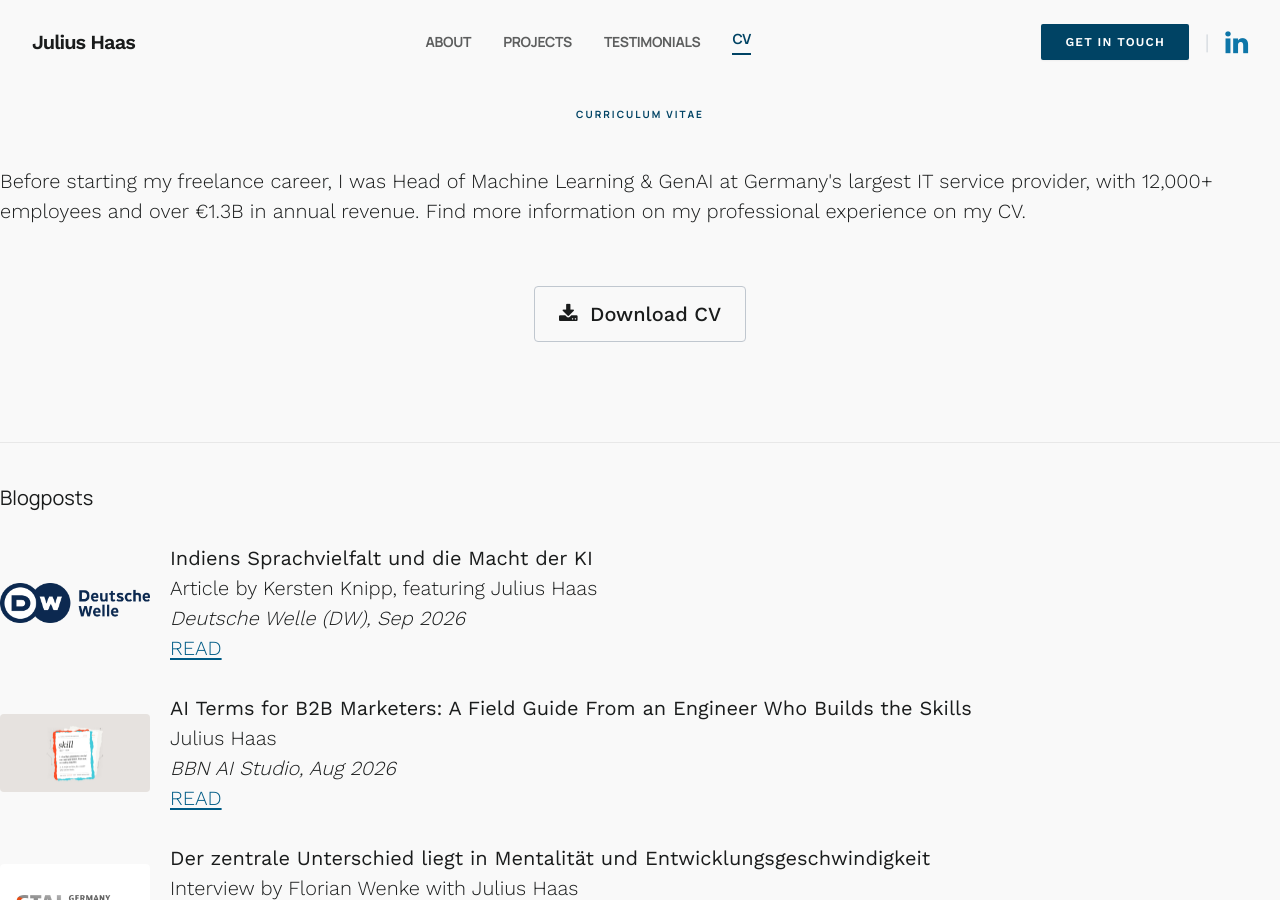
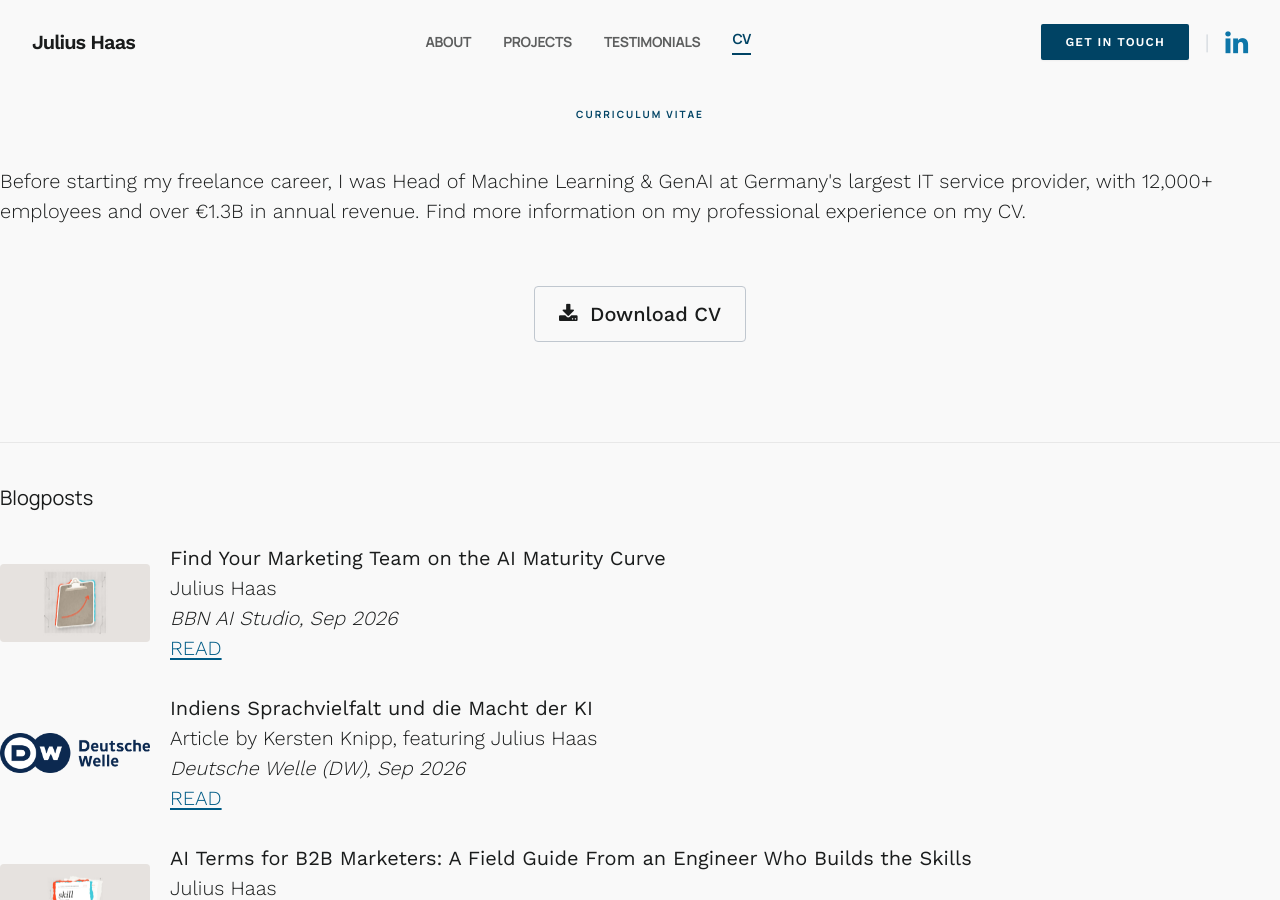
Before and after one commit to julhaas91/julhaas91.github.io, a Jekyll site: the page built from cv.html, in a window 1280 px wide and 900 px high. Built offline with Jekyll 4.4.1, drawn with Linux system fonts in a browser that asks for light colours; nearby versions of some CDN libraries; a style sheet for code colours, icons or effects is not loaded.

Commit message:
add ai maturity curve bbn article

```diff
--- a/cv.html
+++ b/cv.html
@@ -20,6 +20,16 @@ title: "CV"
 <div class="divider"></div>
 
 <h3 style="text-align:left; margin-bottom:1.5em;">Blogposts</h3>
+
+<div class="publication-entry">
+  <img src="/images/blogposts/bbn-ai-maturity-curve.jpg" alt="Blogpost thumbnail" class="publication-img">
+  <div class="publication-text">
+    <p><strong>Find Your Marketing Team on the AI Maturity Curve</strong><br>
+    Julius Haas<br>
+    <em>BBN AI Studio, Sep 2026</em><br>
+    <a href="https://www.bbn-ai.studio/en/blog/ai-maturity-curve-marketing-teams/" target="_blank">READ</a></p>
+  </div>
+</div>
 
 <div class="publication-entry">
   <img src="/images/blogposts/dw-india-languages.jpg" alt="Blogpost thumbnail" class="publication-img">
```
Also changed, not shown: images/blogposts/bbn-ai-maturity-curve.jpg (added).
